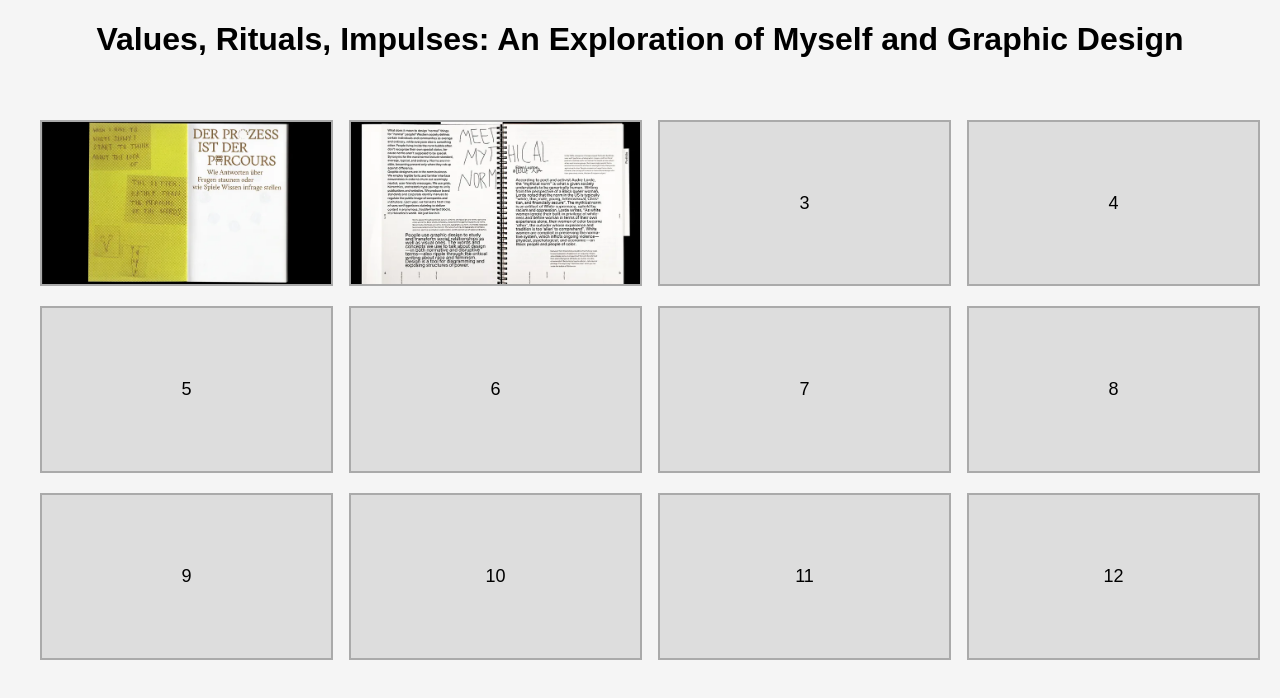
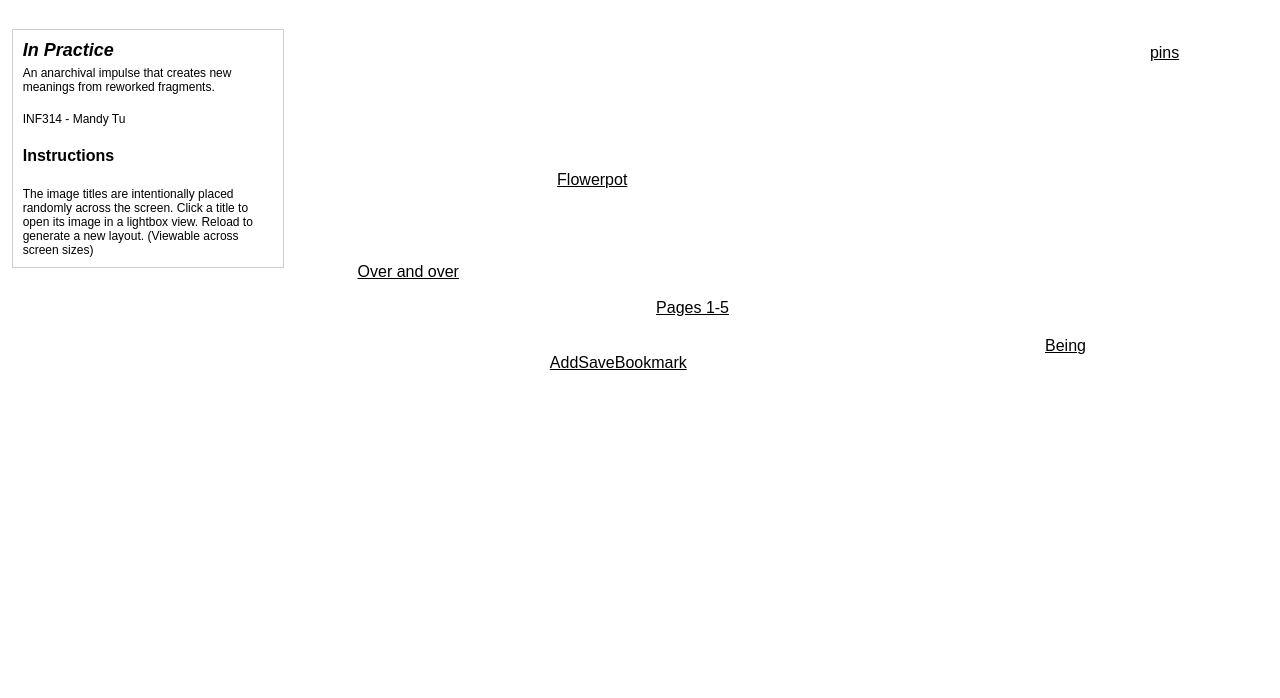
Before and after one commit to tumandy/inf314, a plain HTML site: page index.html in a window 1280 px wide. Drawn offline with Linux system fonts and the light colour scheme.

Commit message:
Update index.html

```diff
--- a/index.html
+++ b/index.html
@@ -3,39 +3,197 @@
 
 <head>
     <meta charset="UTF-8">
-    <title>INF314 - Values, Rituals, Impulses</title>
-    <link rel="stylesheet" href="styles.css">
+    <title>INF314 - In Practice by Mandy Tu</title>
+    <style>
+        body {
+            margin: 0;
+            height: 100vh;
+            overflow: hidden;
+            font-family: sans-serif;
+        }
+
+        /* iPhone / small screens */
+        @media (max-width: 600px) {
+            body {
+                overflow: auto;
+                /* prevents clipping if layout gets tight */
+            }
+
+            .link {
+                font-size: 14px;
+            }
+
+            .text-box {
+                max-width: 80vw;
+                font-size: 13px;
+            }
+        }
+
+        .link {
+            position: absolute;
+        }
+
+        .link:not(.text-box) {
+            text-decoration: underline;
+            cursor: pointer;
+        }
+
+        .text-box {
+            max-width: 250px;
+            background: rgba(255, 255, 255, 0.9);
+            padding: 10px;
+            border: 1px solid #ccc;
+            cursor: default;
+            /* not clickable */
+        }
+
+        .text-box h1 {
+            font-size: 18px;
+            margin: 0 0 5px;
+        }
+
+        .text-box p {
+            font-size: 12px;
+            margin: 0;
+        }
+
+        /* Lightbox */
+        #lightbox {
+            position: fixed;
+            top: 0;
+            left: 0;
+            width: 100vw;
+            height: 100vh;
+            background: rgba(0, 0, 0, 0.8);
+            display: none;
+            align-items: center;
+            justify-content: center;
+        }
+
+        #lightbox img {
+            max-width: 90%;
+            max-height: 90%;
+        }
+
+        #closeBtn {
+            position: absolute;
+            top: 20px;
+            right: 30px;
+            color: white;
+            font-size: 28px;
+            cursor: pointer;
+        }
+
+    </style>
 </head>
 
 <body>
+    <!-- Links -->
+    <div class="link text-box">
+        <h1><em>In Practice</em></h1>
+        <p>An anarchival impulse that creates new meanings from reworked fragments.</p><br>
+        <p>INF314 - Mandy Tu</p>
+        <h4>Instructions</h4>
+        <p>The image titles are intentionally placed randomly across the screen. Click a title to open its image in a
+            lightbox view. Reload to generate a new layout. (Viewable across screen sizes)</p>
+    </div>
+    <div class="link" data-img="images/AddSaveBookmark.PNG">AddSaveBookmark</div>
+    <div class="link" data-img="images/pins.jpg">pins</div>
+    <div class="link" data-img="images/Pages 1-5.jpg">Pages 1-5</div>
+    <div class="link" data-img="images/Flowerpot.jpg">Flowerpot</div>
+    <div class="link" data-img="images/Being.jpg">Being</div>
+    <div class="link" data-img="images/Over and over.jpg">Over and over</div>
 
-    <h1>Values, Rituals, Impulses: An Exploration of Myself and Graphic Design</h1>
-
-    <div class="gallery">
-        <!-- 12 spreads -->
-        <img src="images/img1.webp" class="spread" onclick="openModal(this)">
-        <img src="images/img2.webp" class="spread" onclick="openModal(this)">
-        <div class="spread" onclick="openModal(3)">3</div>
-        <div class="spread" onclick="openModal(4)">4</div>
-
-        <div class="spread" onclick="openModal(5)">5</div>
-        <div class="spread" onclick="openModal(6)">6</div>
-        <div class="spread" onclick="openModal(7)">7</div>
-        <div class="spread" onclick="openModal(8)">8</div>
-
-        <div class="spread" onclick="openModal(9)">9</div>
-        <div class="spread" onclick="openModal(10)">10</div>
-        <div class="spread" onclick="openModal(11)">11</div>
-        <div class="spread" onclick="openModal(12)">12</div>
+    <!-- Lightbox -->
+    <div id="lightbox">
+        <span id="closeBtn">&times;</span>
+        <img src="" alt="">
     </div>
 
-    <!-- Modal -->
-    <div id="modal" class="modal" onclick="closeModal()">
-        <span class="close">&times;</span>
-        <div class="modal-content" id="modal-box"></div>
-    </div>
+    <script>
+        // Bounding box
+        function placeElements() {
+            const elements = [
+                ...document.querySelectorAll('.link.text-box'),
+                ...document.querySelectorAll('.link:not(.text-box)')
+            ];
+            const placed = [];
 
-    <script src="script.js"></script>
+            const isMobile = window.innerWidth < 600;
+            const padding = isMobile ? 30 : 10;
+            const maxAttempts = isMobile ? 80 : 200;
+
+            elements.forEach(el => {
+                const w = el.offsetWidth;
+                const h = el.offsetHeight;
+
+                let x, y;
+                let attempts = 0;
+
+                do {
+                    x = Math.random() * (window.innerWidth - w - padding);
+                    y = Math.random() * (window.innerHeight - h - padding);
+
+                    attempts++;
+                } while (
+                    placed.some(p =>
+                        !(x + w < p.x ||
+                            x > p.x + p.w ||
+                            y + h < p.y ||
+                            y > p.y + p.h)
+                    ) && attempts < maxAttempts
+                );
+
+                el.style.left = x + 'px';
+                el.style.top = y + 'px';
+
+                placed.push({ x, y, w, h });
+            });
+        }
+
+        // run on load
+        window.addEventListener('load', placeElements);
+
+        // rerun on resize (THIS is what makes it responsive)
+        window.addEventListener('resize', () => {
+            placeElements();
+        });
+        // Lightbox logic
+        const links = document.querySelectorAll('.link');
+        const lightbox = document.getElementById('lightbox');
+        const lightboxImg = lightbox.querySelector('img');
+        const closeBtn = document.getElementById('closeBtn');
+
+        links.forEach(link => {
+            link.addEventListener('click', () => {
+                const imgSrc = link.getAttribute('data-img');
+                if (!imgSrc) return; // ignore text box
+
+                lightboxImg.src = imgSrc;
+                lightbox.style.display = 'flex';
+            });
+        });
+
+        // Close button
+        closeBtn.addEventListener('click', () => {
+            lightbox.style.display = 'none';
+        });
+
+        // Click outside image closes too
+        lightbox.addEventListener('click', (e) => {
+            if (e.target === lightbox) {
+                lightbox.style.display = 'none';
+            }
+        });
+
+        // Optional: ESC key to close
+        document.addEventListener('keydown', (e) => {
+            if (e.key === 'Escape') {
+                lightbox.style.display = 'none';
+            }
+        });
+    </script>
+
 </body>
 
 </html>
```
